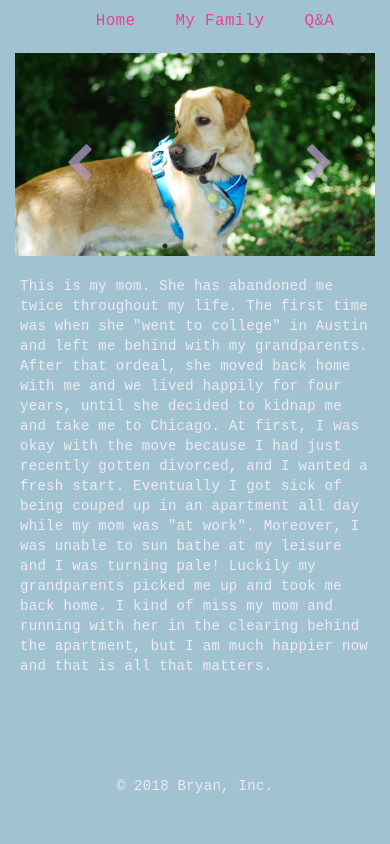
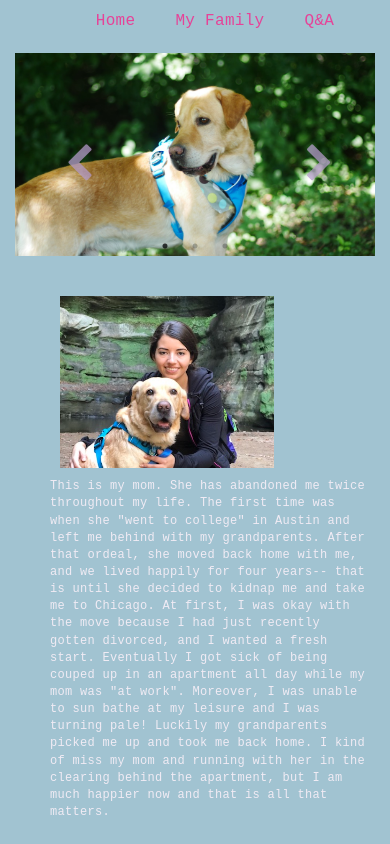
Before and after one commit to gbarboza12/bryan, a React (Create React App) app in the folder client/: page /family in a window 390 px wide. Shown: the top 844 px of the page. Built offline with nearby package versions, Linux system fonts and the light colour scheme.

Commit message:
changes to family page

```diff
--- a/client/public/index.html
+++ b/client/public/index.html
@@ -8,7 +8,6 @@
    <link rel="stylesheet" type="text/css" href="https://cdnjs.cloudflare.com/ajax/libs/slick-carousel/1.6.0/slick-theme.min.css">
    <link rel="stylesheet" href="https://cdnjs.cloudflare.com/ajax/libs/font-awesome/4.7.0/css/font-awesome.min.css">
    <script src="https://ajax.googleapis.com/ajax/libs/jquery/1.12.4/jquery.min.js"></script>
-   <script src="https://maxcdn.bootstrapcdn.com/bootstrap/3.3.7/js/bootstrap.min.js"></script>
 
 </head>
 <body>
--- a/client/src/App.css
+++ b/client/src/App.css
@@ -12,10 +12,11 @@ html, body {
 
 .navigation {
   width: 100%;
-  z-index: 2;
+  z-index: 1000;
   padding-top: 10px;
   padding-bottom: 10px;
   text-align: center;
+   top: 0px;
 }
 .navigation ul li {
   display: inline-block;
@@ -24,12 +25,18 @@ html, body {
   padding: 10px 40px;
   margin: 0 10px;
 }
+.navigation a :first-child {
+  padding-left:  0px;
+}
 
 @media (max-width: 700px){
 .navigation a  {
   font-size: 16px;
   margin: 0;
   padding: 10px 20px;
+}
+.navigation a :first-child {
+  padding-left:  0px;
 }
 }
 .content {
@@ -47,7 +54,7 @@ a:hover, a:active {
   text-decoration: underline;
 }
 
-.footer{
+.footer {
   text-align: center;
   padding: 20px;
   left: 0;
@@ -55,9 +62,57 @@ a:hover, a:active {
   height: 60px;
   width: 100%;
 }
-.wrapper{
+.wrapper {
   display: block;
   padding: 20px;
   height: 60px;
   width: 100%;
 }
+.mom {
+  display: block;
+  margin-bottom: 60px;
+  width: 100%;
+  display: flex;
+}
+.family_pic {
+  max-width: 400px;
+  overflow: visible;
+  margin: 0;
+  text-align: center;
+}
+.family_pic img {
+  width: 100%;
+  max-width: 100%;
+  vertical-align: middle;
+}
+.family_caption{
+  width: 80%;
+  text-align: left;
+  box-sizing: border-box;
+  padding-right: 5px;
+  padding-left: 10px;
+  font-size: 14px;
+}
+@media screen and (max-width: 700px) {
+  .mom {
+    display: block;
+    padding-left: 30px;
+  }
+  .family_caption{
+    width: 100%;
+    font-size: 12px;
+    padding-right: 0px;
+    padding-left: 0px;
+  }
+  .family_pic img {
+    width: 70%;
+    vertical-align: bottom;
+    padding-bottom: 10px;
+    padding-left: 10px;
+  }
+}
+
+figure {
+  display: flex;
+  align-items: center;
+}
--- a/client/src/Carousel.css
+++ b/client/src/Carousel.css
@@ -1,3 +1,6 @@
+.carousel{
+  padding-bottom: 20px;
+}
 .slick-slide {
    height:auto !important;
 }
--- a/client/src/components/Family.js
+++ b/client/src/components/Family.js
@@ -1,14 +1,21 @@
-import React from 'react'
+import React from 'react';
+import mom from '../images/mom.jpg';
+import chiq from '../images/chiq.jpg';
 
 class Family extends React.Component {
 
   render() {
     return (
        <div class="content">
+        <div class="mom">
+          <figure class="family_pic">
+            <img src={mom} alt="Mom and I at Starved Rock State Park" />
+            </figure>
+          <figcaption class="family_caption">
            This is my mom. She has abandoned me twice throughout my life. The first
            time was when she "went to college" in Austin and left me behind with
-       my grandparents. After that ordeal, she moved back home with me and we
-       lived happily for four years, until she decided to kidnap me and take me
+           my grandparents. After that ordeal, she moved back home with me, and we
+           lived happily for four years-- that is until she decided to kidnap me and take me
            to Chicago. At first, I was okay with the move because I had just recently
            gotten divorced, and I wanted a fresh start. Eventually I got sick
            of being couped up in an apartment all day while my mom was "at work".
@@ -16,6 +23,8 @@ class Family extends React.Component {
            Luckily my grandparents picked me up and took me back home. I kind
            of miss my mom and running with her in the clearing behind the apartment,
            but I am much happier now and that is all that matters.
+           </figcaption>
+       </div>
 
        </div>
     );
```
Also changed, not shown: client/src/images/chiq.jpg (added), client/src/images/mom.jpg (added). Lines whose indentation alone changed are shown as unchanged.
